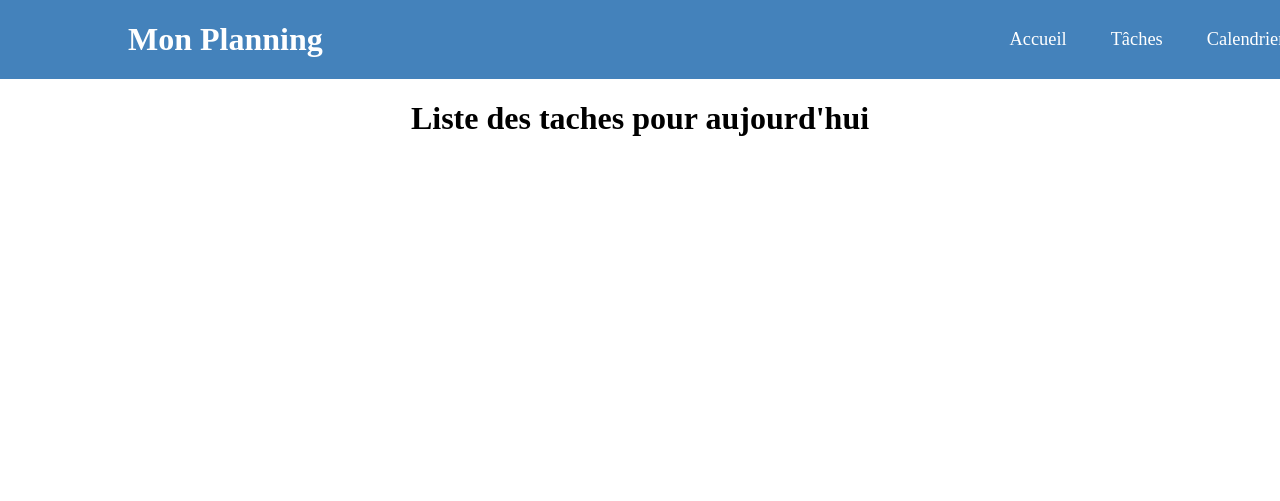
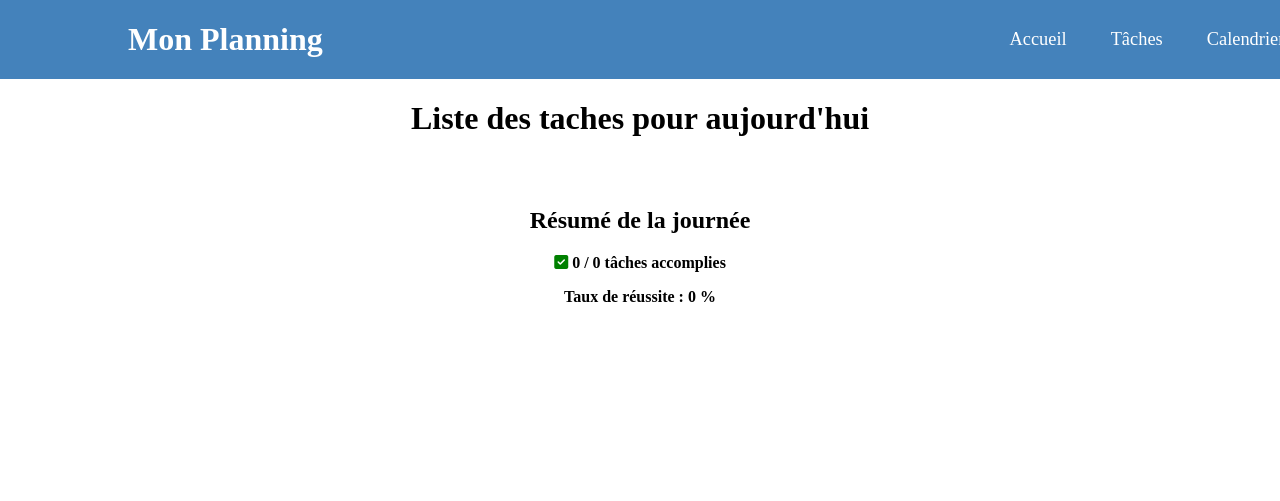
Before and after one commit to dyhiaHachemi/monplanning, a PHP site: page /dashboard.php in a window 1280 px wide. Shown: the top 501 px of the page. Run offline with PHP 8.4, Linux system fonts and the light colour scheme; data comes from the database, SQL or seed files in the repository; tables that the repository leaves empty hold one stand-in row (values such as "Sample post"); some libraries are stand-ins or nearby versions.

Commit message:
Affichage d'un resumé quotidien dans le dashboard

```diff
--- a/assets/css/dashboard.css
+++ b/assets/css/dashboard.css
@@ -72,3 +72,15 @@ input[type="checkbox"] {
 .task-card.realisee label {
   text-decoration: line-through;
 }
+
+.resume-jour {
+  padding: 20px;
+  margin-top: 30px;
+  border-radius: 10px;
+  text-align: center;
+  font-weight: bold;
+}
+
+.fa-square-check{
+  color: green;
+}
--- a/dashboard.php
+++ b/dashboard.php
@@ -49,10 +49,21 @@
                 JOIN categorie c ON tr.id_categorie = c.id_categorie
             ");
 
+            // Tâches accomplies aujourd’hui
+            $stmt = $conn->prepare("SELECT COUNT(*) FROM tache_realisee WHERE type_tache = 'recurrente' AND date_realisation = ?");
+            $stmt->bind_param("s", $date_auj);
+            $stmt->execute();
+            $stmt->bind_result($tachesRealisees);
+            $stmt->fetch();
+            $stmt->close();
+            $conn->close();
+
             if ($result->num_rows > 0){
+                $totalTaches = 0;
                 while ($row = $result->fetch_assoc()) {
                     $jours = explode(",", $row['jours']);
                     if (in_array($jour_aujourdhui, $jours)) {
+                        $totalTaches++;
                         $id_tache = $row['id_tache_recurrente'];
                         $est_realisee = in_array($id_tache, $realisees);
         ?>
@@ -86,13 +97,29 @@
             </label>
         </div>
         <?php
-                    }
                 }
-            } else {
-                echo "<script>alert('Il n y a pas encore de tache');</script>";
             }
-            $conn->close();
         ?>
+        <!-- Résumé de la journée ici -->
+        <div class="resume-jour">
+            <h2>Résumé de la journée</h2>
+            <p>
+                <i class="fa-solid fa-square-check"></i>
+                <?php echo $tachesRealisees; ?> / <?php echo $totalTaches; ?> tâches accomplies
+            </p>
+            <?php
+                // Calcul du taux de réussite
+                $taux = ($totalTaches > 0) ? round(($tachesRealisees / $totalTaches) * 100) : 0;
+            ?>
+            <p>Taux de réussite : <?php echo $taux; ?> %</p>
+        </div>
+
+        <?php
+        } else {
+            echo "<p style='text-align: center; margin-top: 20px;'>Aucune tâche prévue aujourd’hui.</p>";
+        }
+        ?>
+
     </main>
     <?php include("includes/footer.php"); ?>
     <script src="assets/js/enregistrer_realisation_tache.js"></script>
```
